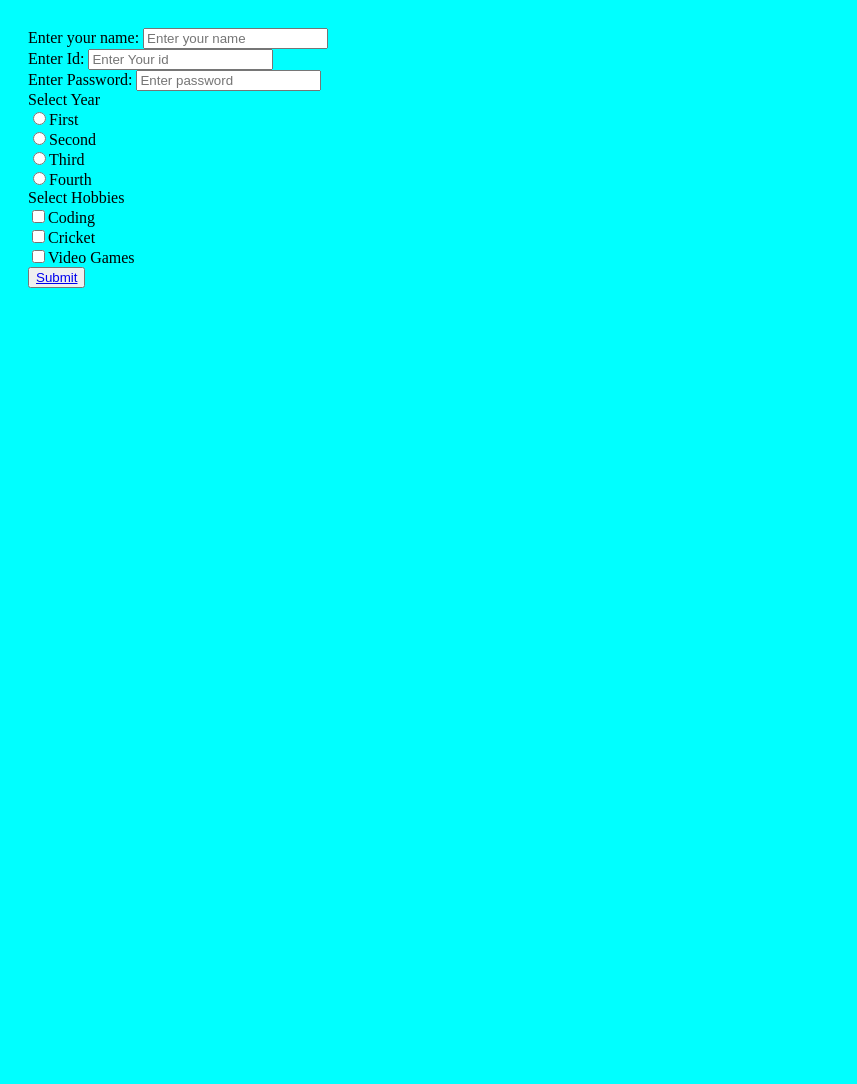
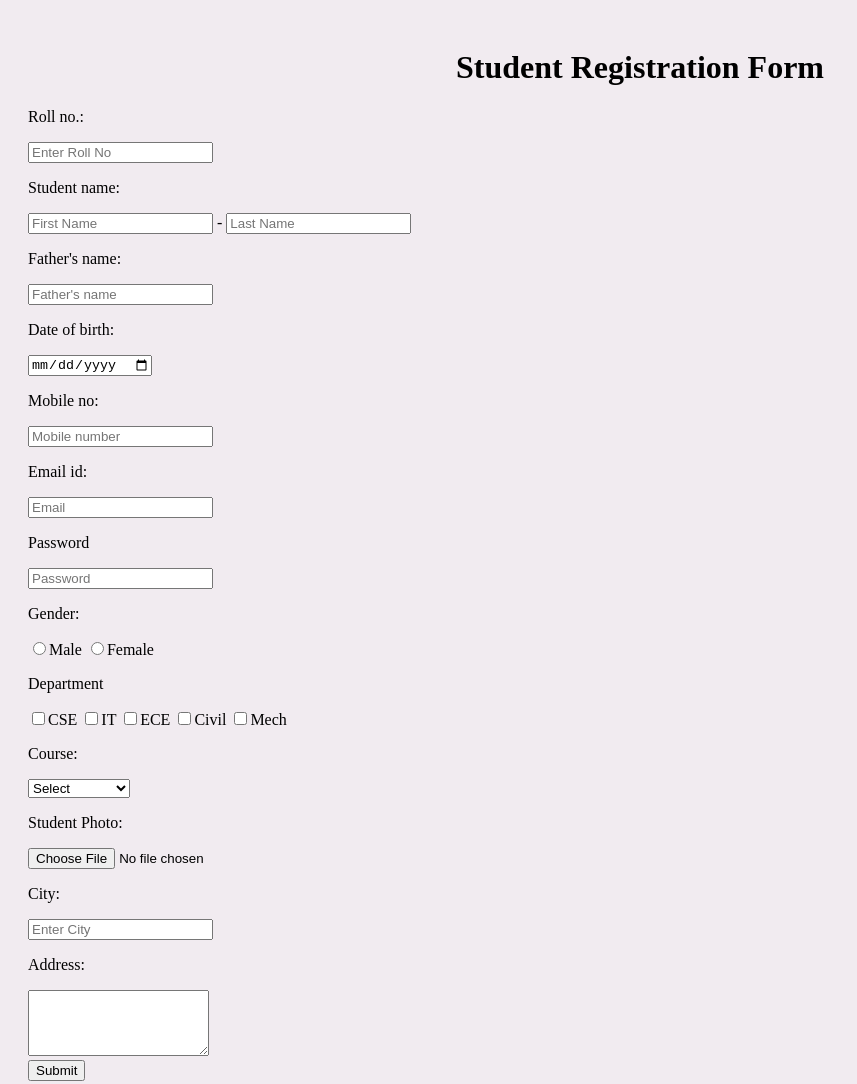
Before and after one commit to ayuush224/PracticeProjects, a plain HTML site: page form.html in a window 1280 px wide. Shown: the whole page, without its empty margins (0-857 px from the left). Before the commit the page ends 800 px from the top, so only its background shows below. Drawn offline with Linux system fonts and the light colour scheme.

Commit message:
Student Registration form using HTML

```diff
--- a/form.html
+++ b/form.html
@@ -8,53 +8,93 @@
         body
         {
             padding: 20px;
-            background-color: aqua;
+            background-color: rgb(241, 235, 240);
         }
+        h1
+        {
+            text-align: center;
+        }
+
     </style>
 </head>
 <body>
     <form action="#">
-        <span>Enter your name: </span>
-        <input type="text" placeholder="Enter your name"><br>
+        <caption>
+            <h1>Student Registration Form</h1>
+        </caption>
+        <p class="para">Roll no.: </p>
+        <input type="number" placeholder="Enter Roll No" required><br>
 
-        <span>Enter Id: </span>
-        <input type="number" placeholder="Enter Your id"><br>
+        <p class="para">Student name: </p>
+        <input type="text" placeholder="First Name" required> -
+        <input type="text" placeholder="Last Name"><br>
 
-        <span>Enter Password: </span>
-        <input type="password" placeholder="Enter password"><br>
+        <p class="para">Father's name: </p>
+        <input type="text" placeholder="Father's name" required><br>
 
-        <div>Select Year</div>
-        <label for="id1">
-            <input type="radio" value="1st" name="year" id="id1">First
-        </label><br>
+        <p class="para">Date of birth: </p>
+        <input type="date" placeholder="Date" required><br>
 
-        <label for="id2">
-            <input type="radio" value="2nd" name="year" id="id2">Second
-        </label><br>
+        <p class="para">Mobile no: </p>
+        <input type="number" placeholder="Mobile number" required><br>
 
-        <label for="id3">
-            <input type="radio" value="3rd" name="year" id="id3">Third
-        </label><br>
+        <p class="para">Email id: </p>
+        <input type="email" placeholder="Email"><br>
 
-        <label for="id4">
-            <input type="radio" value="4th" name="year" id="id4">Fourth
+        <p class="para">Password</p>
+        <input type="password" placeholder="Password" required><br>
+
+        <p>Gender: </p>
+        <label for="g1">
+            <input type="radio" value="Male" name="gender" id="g1">Male
+        </label>
+        <label for="g2">
+            <input type="radio" value="Female" name="gender" id="g2">Female
         </label>
 
-        <div>Select Hobbies</div>
-        <label for="c1">
-            <input type="checkbox" value="Coding" name="hobbie" id="c1">Coding
-        </label><br>
+        <p>Department</p>
+        <label for="d1">
+            <input type="checkbox" value="CSE" name="department" id="d1">CSE
+        </label>
 
-        <label for="c2">
-            <input type="checkbox" value="Cricket" name="hobbie" id="c2">Cricket
-        </label><br>
+        <label for="d2">
+            <input type="checkbox" value="IT" name="department" id="d2">IT
+        </label>
 
-        <label for="c3">
-            <input type="checkbox" value="Video Games" name="hobbie" id="c3">Video Games
-        </label><br>
+        <label for="d3">
+            <input type="checkbox" name="department" id="d3" value="ECE">ECE
+        </label>
 
-        <button><a href="/form.html">Submit</a></button>
+        <label for="d4">
+            <input type="checkbox" name="department" id="d4" value="Civil">Civil
+        </label>
 
+        <label for="d5">
+            <input type="checkbox" name="department" id="d5" value="Mech">Mech
+        </label>
+
+        <label for="course">
+            <p>Course: </p>
+        </label>
+        <select name="course" id="course">
+            <option value="Null">Select</option>
+            <option value="Full Stack">Full Stack</option>
+            <option value="AI & ML">AI ML</option>
+            <option value="Data Science">Data Science</option>
+        </select>
+
+        <label for="file_upload">
+            <p>Student Photo: </p>
+        </label>
+        <input type="file" id="file_upload" required>
+
+        <p>City: </p>
+        <input type="text" placeholder="Enter City" required>
+
+        <p>Address: </p>
+        <textarea rows="4" cols="20"></textarea><br>
+
+        <input type="submit" placeholder="Submit">
     </form>
 </body>
 </html>
```
